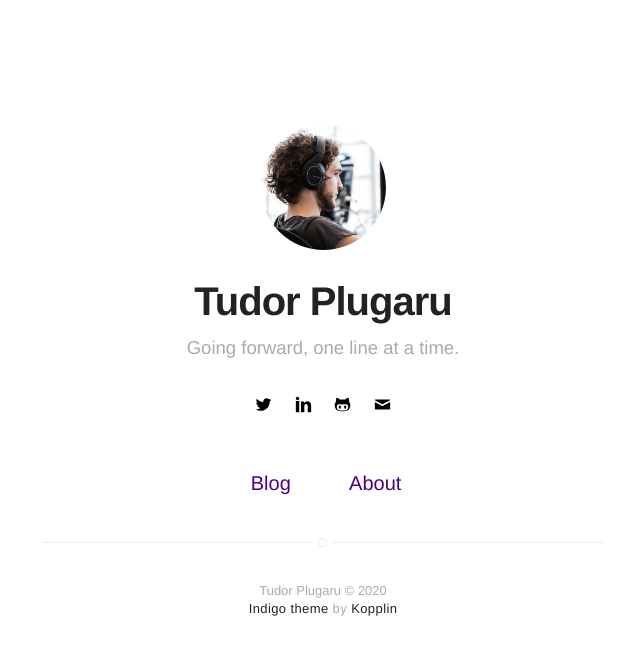
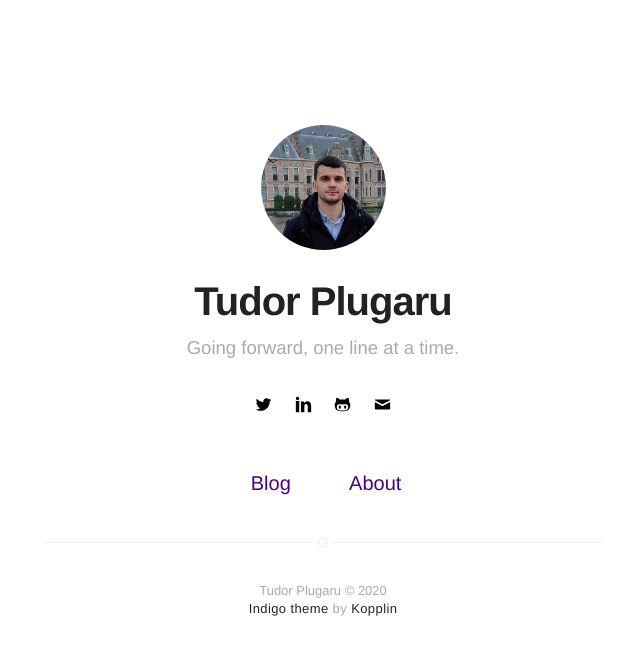
Before and after one commit to PlugaruT/PlugaruT.github.io, a Jekyll site: the page built from index.html, in a window 1280 px wide. Shown: the top 655 px of the page, without its empty margins (317-957 px from the left). Built offline with Jekyll 4.4.1, drawn with Linux system fonts in a browser that asks for light colours.

Commit message:
Update packages and include a picture of me :)

```diff
--- a/_config.yml
+++ b/_config.yml
@@ -8,7 +8,7 @@ description: A blog about me and things interesting to me
 # if it's an external image, update below for true
 # better with square images
 external-image: false
-picture: assets/images/profile.jpg
+picture: assets/images/me.png
 
 # If you want to include your resume, set to true
 # and specify source (external or local).
@@ -27,38 +27,20 @@ permalink: /:title/
 # analytics-piwik-url: 'piwik.my-host.com'
 # analytics-piwik-id: 1
 
-# if you don't want comments in your posts, leave categories empty
-disqus:
-  shortname: mydisqus # enter this from your disqus account
-  categories: [] # only show disqus for posts that have these categories
 
 # if you don't have any of social below, comment the line
-# facebook: myfacebook
-# google: mygoogle
-# instagram: myinstagram
-# pinterest: mypinterest
-# youtube: myyoutube
-# spotify: myspotify
 twitter: PlugaruTudor
 github: PlugaruT
 linkedin: plugarutudor
 email: plugaru.tudor@pm.me
-# gitlab: mygitlab
-# lastfm: mylastfm
-# stackoverflow: 7044681/mystackoverflow
-# quora: userquora
-# reddit: username
-# medium: medium
-# vimeo: myvimeo
-# lanyrd: mylanyrd
 
 authors:
     tudor:
         name: Tudor Plugaru
         bio: Going forward, one line at a time.
         external-image: false
-        picture: assets/images/profile.jpg
-        twitter: PlugaruTudor
+        picture: assets/images/me.png
+
 
 # do you want a larger site? change the option below
 # options: [normal, large] | default: normal
```
Also changed, not shown: Gemfile.lock, assets/images/me.png (added), assets/images/profile.jpg (deleted).
